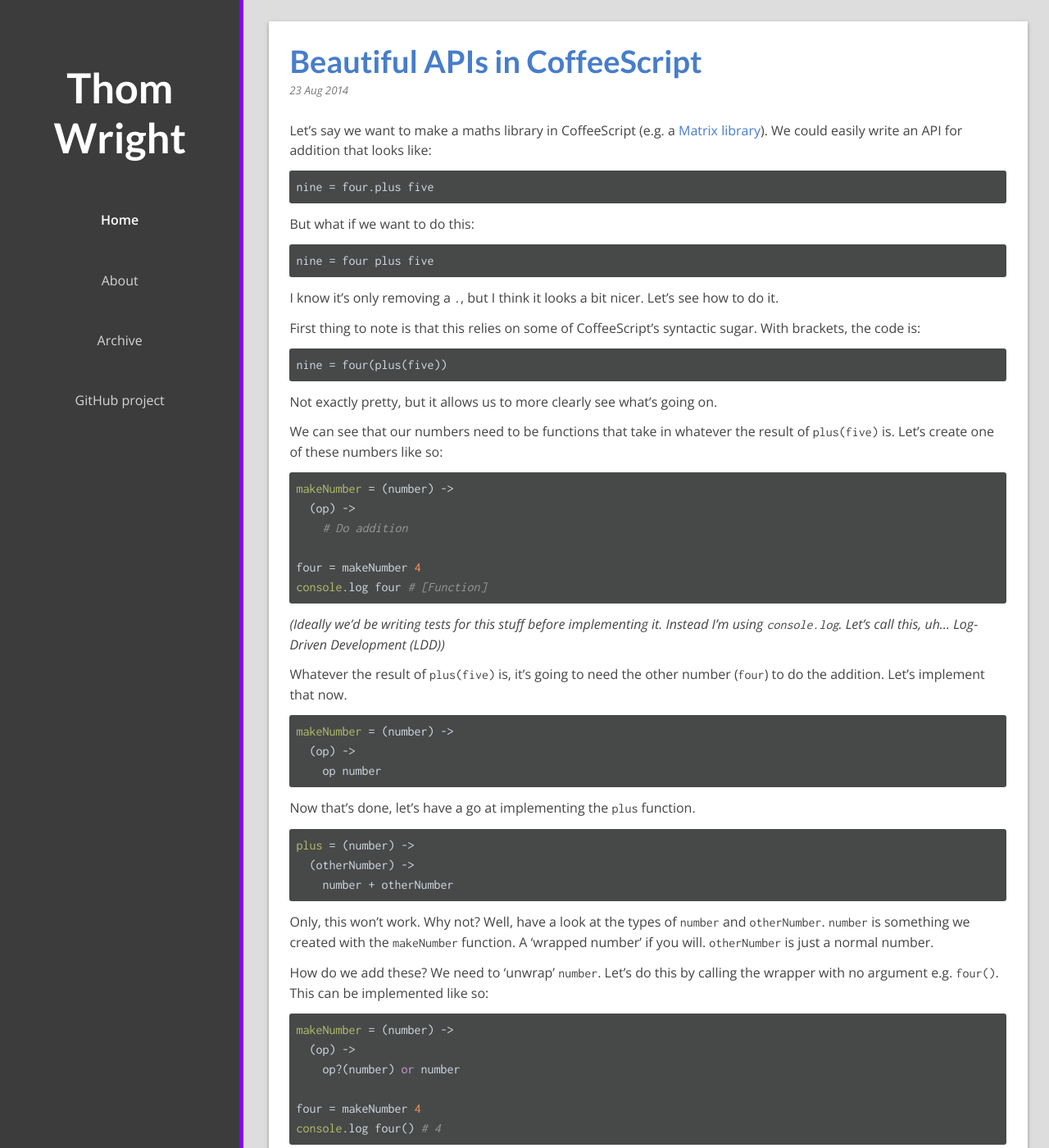
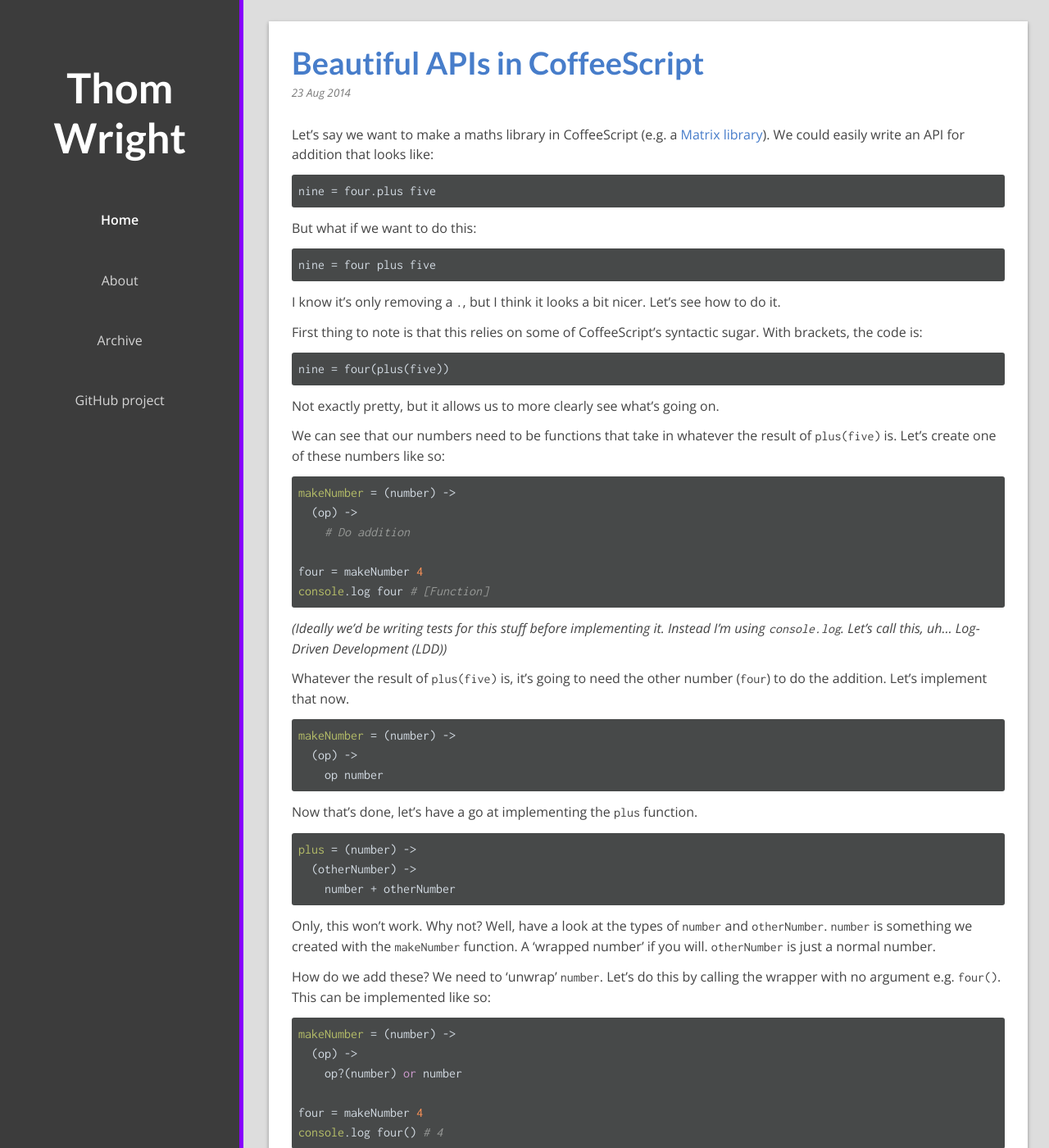
Before and after one commit to ThomWright/ThomWright.github.io, a Jekyll site: the page built from index.html, in a window 1280 px wide and 1400 px high. Shown: the whole window at 82% size. Built offline with Jekyll 4.4.1, drawn with Linux system fonts in a browser that asks for light colours; nearby versions of some CDN libraries; Markdown is read by kramdown in place of the engine named in the settings.

Commit message:
Change 'gutter' padding to rems

```diff
--- a/public/css/_sass/_mixins.scss
+++ b/public/css/_sass/_mixins.scss
@@ -98,18 +98,18 @@
   @include border-shadow;
   background-color: white;
 
-  margin-bottom: $gutter;
+  margin-bottom: $base-padding;
   &:last-child {
     margin-bottom: 0;
   }
 
   > * {
-    @include horizontal-padding($gutter);
+    @include horizontal-padding($base-padding);
     &:first-child {
-      padding-top: $gutter;
+      padding-top: $base-padding;
     }
     &:last-child {
-      padding-bottom: $gutter;
+      padding-bottom: $base-padding;
     }
   }
 
@@ -117,7 +117,7 @@
     h1 {
       @include vertical-margin(0);
     }
-    margin-bottom: $gutter;
+    margin-bottom: $base-padding;
   }
 
   footer {
--- a/public/css/_sass/_variables.scss
+++ b/public/css/_sass/_variables.scss
@@ -53,3 +53,5 @@ $base-border-radius: 3px;
 $base-spacing: $base-line-height * 1em;
 $small-spacing: $base-spacing / 2;
 $base-z-index: 0;
+
+$base-padding: modular-scale(2, 1rem);
```
